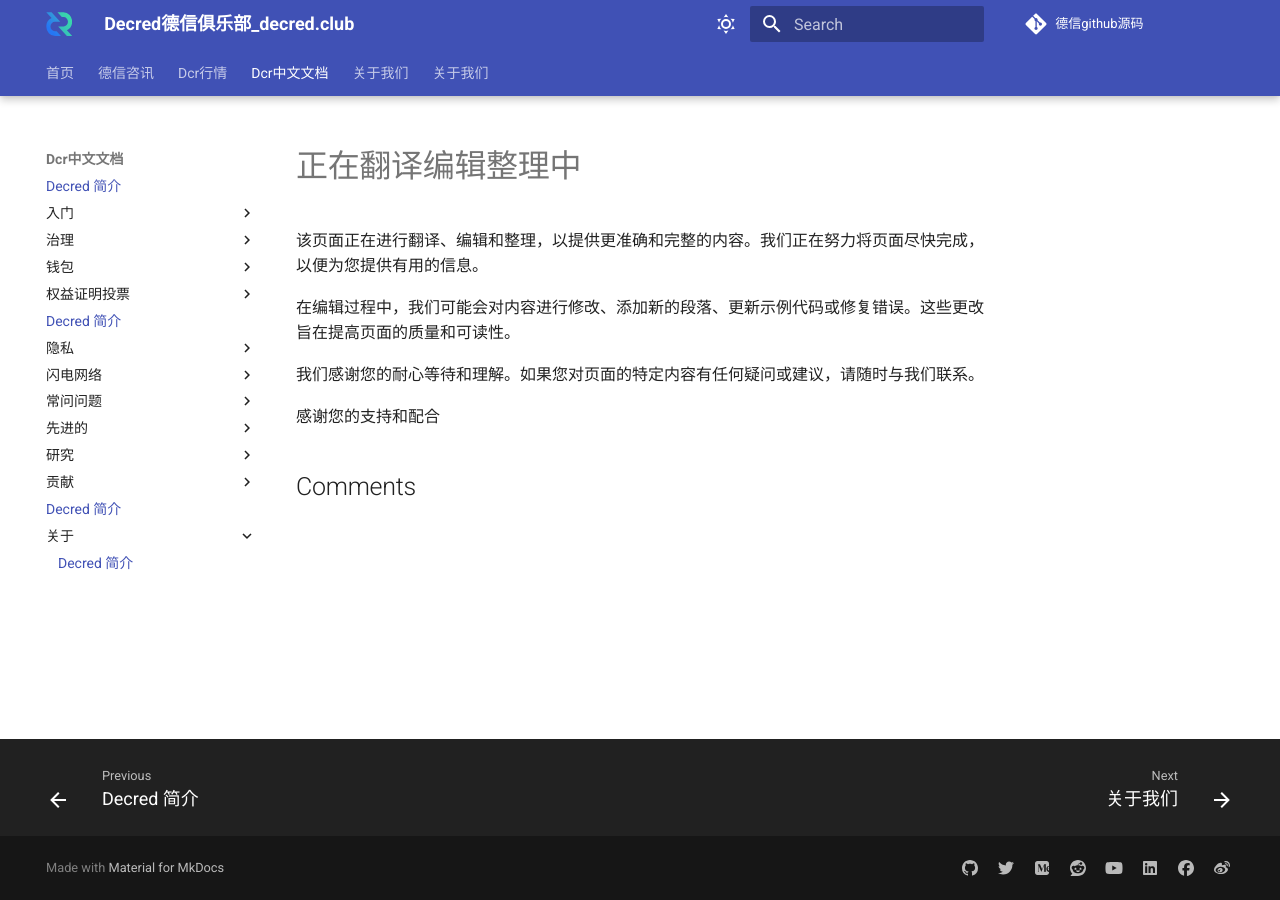
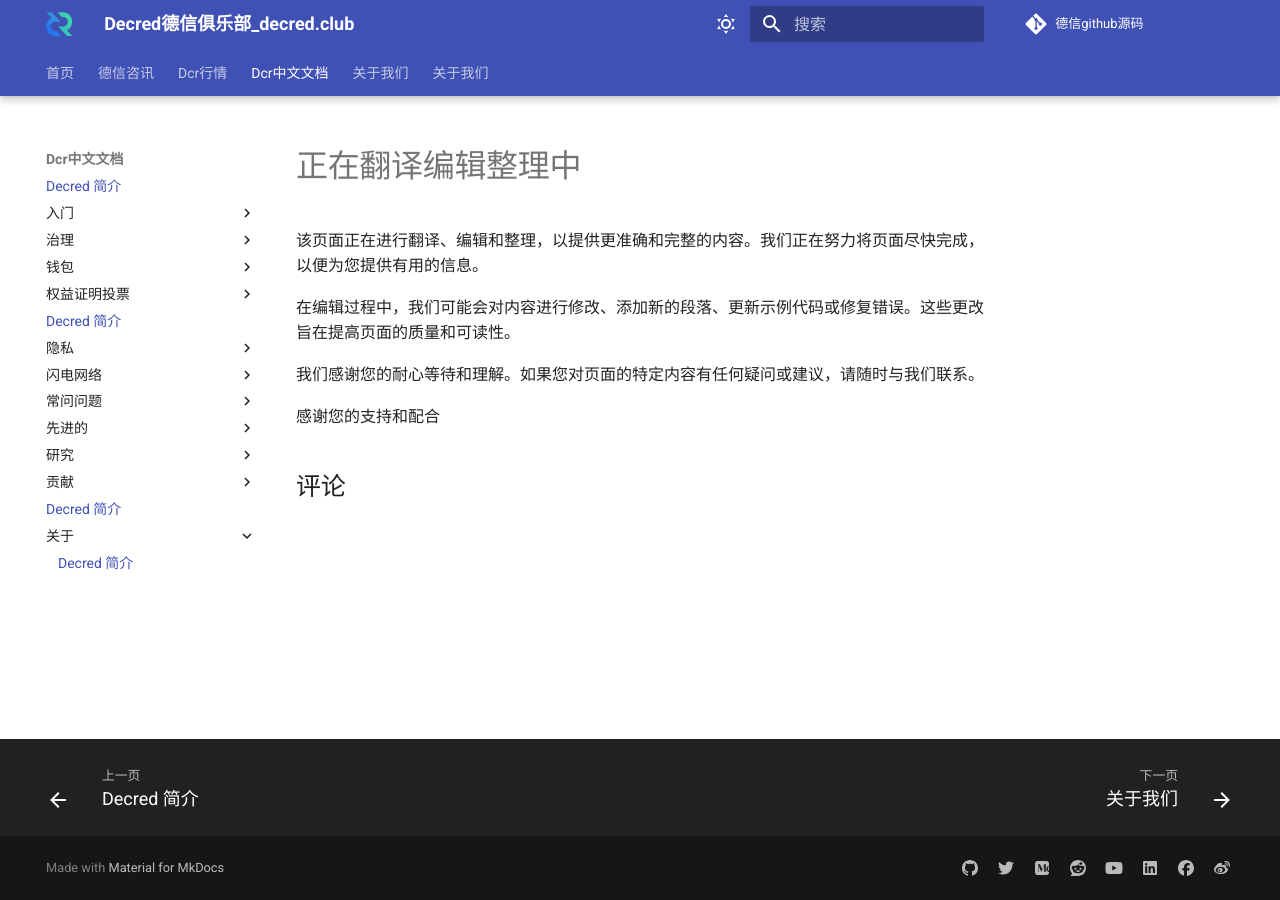
Before and after one commit to decredclub/decredclub, an MkDocs documentation site: the page built from docs/404.md, in a window 1280 px wide. Built offline with MkDocs 1.6.1 and Material for MkDocs 9.7.7, drawn with Linux system fonts in a browser that asks for light colours; comment, search, counter and statistics services are not loaded; part of the change alters nothing that is shown.

```diff
--- a/mkdocs.yml
+++ b/mkdocs.yml
@@ -15,7 +15,7 @@ theme:
     - navigation.tabs
     - navigation.tabs.sticky
     - navigation.footer
-  language: en
+  language: zh
   palette:
     # Palette toggle for light mode
     - scheme: default
```
